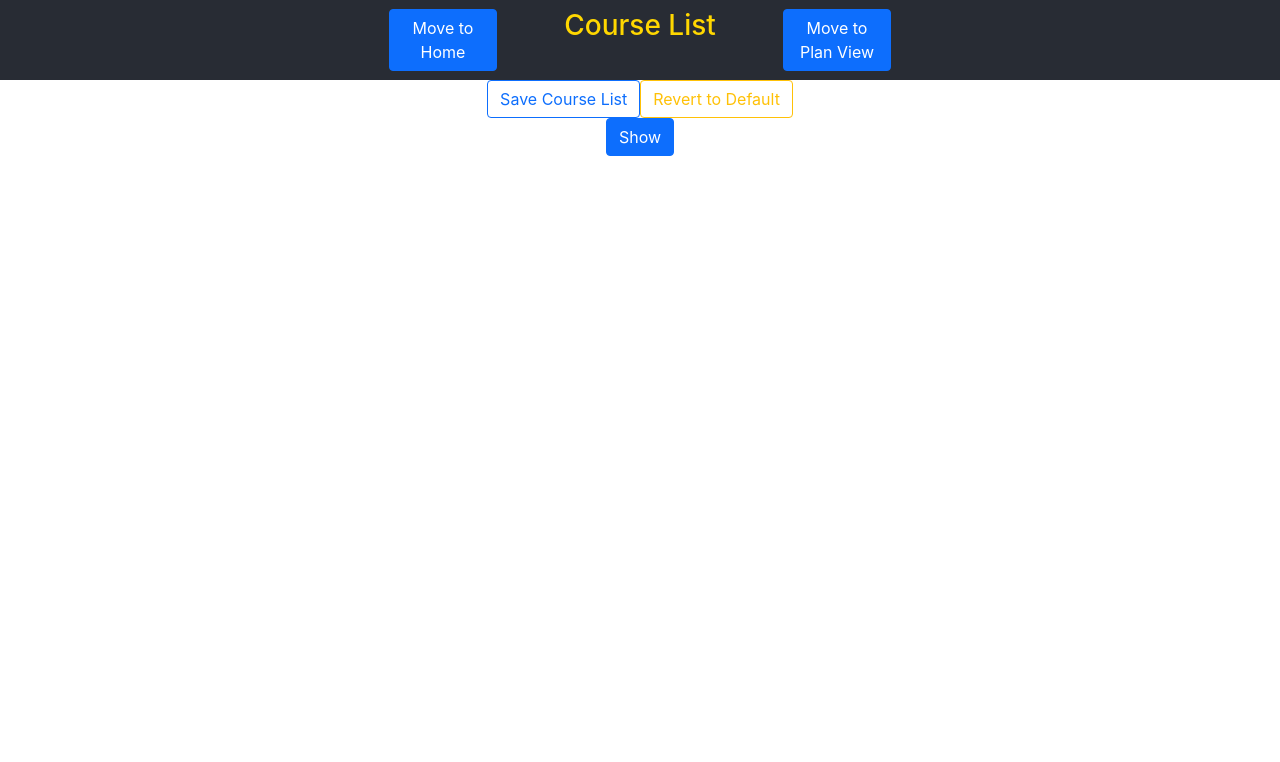
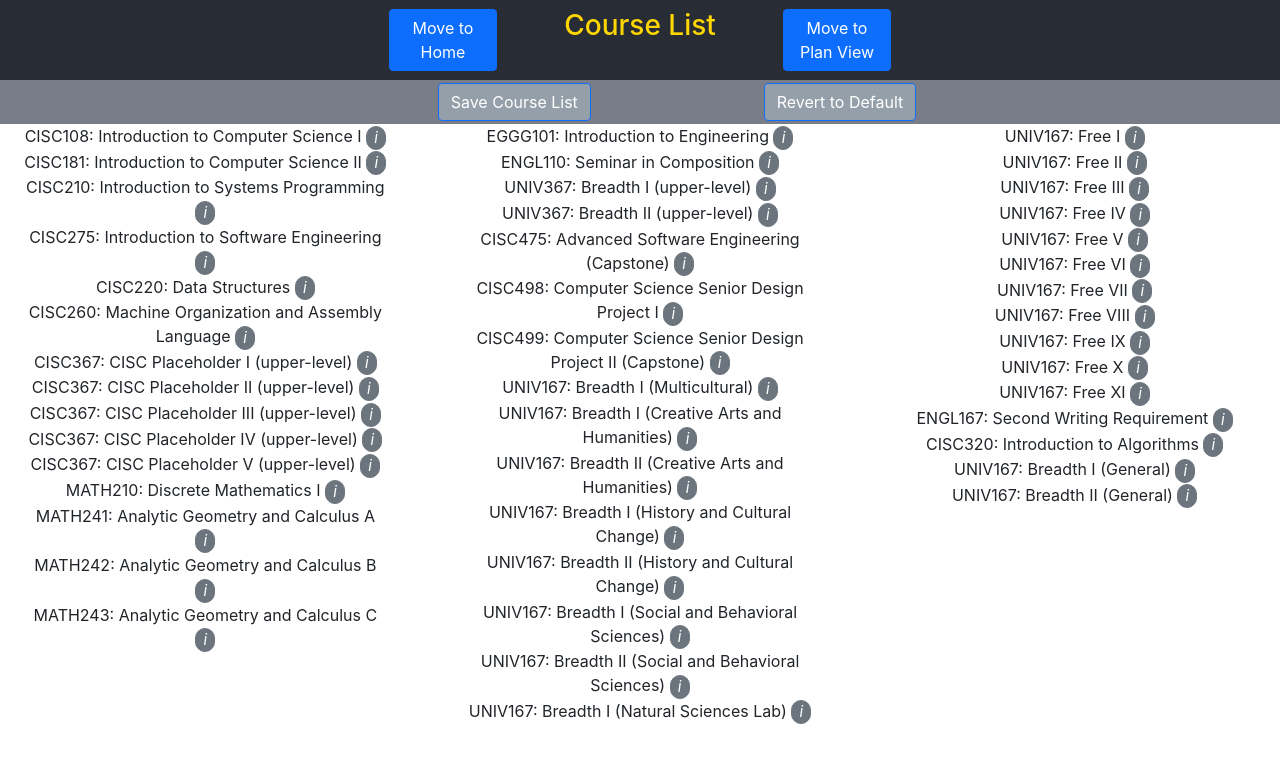
Before and after one commit to UD-CISC275-S22/cis-scheduler-team-15, a React (Create React App) app: page / in a window 1280 px wide. Both pictures are taken after a click on the button "Move to Course List". Shown: the top 762 px of the page. Built offline with nearby package versions, Linux system fonts and the light colour scheme.

Commit message:
Removed show/hide for course list, improved degree plans view, and added dropdown for concentrations

```diff
--- a/src/Components/course_list.tsx
+++ b/src/Components/course_list.tsx
@@ -1,7 +1,5 @@
 import React from "react";
-import { useState } from "react";
 import { Course } from "../Interfaces/course";
-import { Button } from "react-bootstrap";
 import { CourseListView } from "./course_list_view";
 import { Row, Col } from "react-bootstrap";
 
@@ -12,16 +10,11 @@ export function CourseList({
     courses: Course[];
     editCourses: (courseID: number, editedCourse: Course) => void;
 }): JSX.Element {
-    const [visible, setVisible] = useState<boolean>(false);
     //the state for courses is now an input because app.tsx needs to pass it to degree plans
     const length = courses.length;
 
     return (
         <div>
-            <Button onClick={() => setVisible(!visible)}>
-                {visible ? "Hide" : "Show"}
-            </Button>
-            {visible && (
             <Row>
                 <Col>
                     {courses
@@ -43,8 +36,7 @@ export function CourseList({
                     {courses
                         .filter(
                             (course: Course, index: number) =>
-                                    index >= length / 3 &&
-                                    index < (2 * length) / 3
+                                index >= length / 3 && index < (2 * length) / 3
                         )
                         .map((course: Course) => (
                             <div key={course.courseID}>
@@ -73,7 +65,6 @@ export function CourseList({
                         ))}
                 </Col>
             </Row>
-            )}
         </div>
     );
 }
--- a/src/Components/course_state.tsx
+++ b/src/Components/course_state.tsx
@@ -6,21 +6,35 @@ import AllCourses from "../Data/course_list.json";
 import { useState } from "react";
 import React from "react";
 import "../App.css";
-import { Button, Stack, Row, Col } from "react-bootstrap";
+import { Button, Stack, Row, Col, Form } from "react-bootstrap";
 
 const COURSES = AllCourses.map((course): Course => ({ ...course }));
+const CONCENTRATONS = [
+    "General (BA)",
+    "Artific Intelligence and Robotics (BS)",
+    "Bioinformtics (BS)",
+    "Cybersecurity (BS)",
+    "Data Science (BS)",
+    "High Performance Computing (BS)",
+    "Systems and Networks (BS)",
+    "Theory and Computation (BS)"
+];
 const saveCoursesKey = "COURSE-DATA";
+let courseInput = COURSES;
+
+const previousData = localStorage.getItem(saveCoursesKey);
+if (previousData !== null) {
+    courseInput = JSON.parse(previousData);
+}
 
 export function CourseState(): JSX.Element {
-    let courseInput = COURSES;
-    const previousData = localStorage.getItem(saveCoursesKey);
-    if (previousData !== null) {
-        courseInput = JSON.parse(previousData);
-    }
     const [courses, setCourses] = useState<Course[]>(courseInput); //had to move this state from course_list to here because DegreePlans needs it
     const [home, setHome] = useState<boolean>(true);
     const [planView, setPlanView] = useState<boolean>(false);
     const [courseView, setCourseView] = useState<boolean>(false);
+    const [concentration, setConcentration] = useState<string>(
+        CONCENTRATONS[0]
+    );
 
     function editCourses(courseID: number, editedCourse: Course) {
         setCourses(
@@ -54,6 +68,10 @@ export function CourseState(): JSX.Element {
         setHome(false);
         setPlanView(false);
         setCourseView(true);
+    }
+
+    function updateConcentration(event: React.ChangeEvent<HTMLSelectElement>) {
+        setConcentration(event.target.value);
     }
 
     return (
@@ -117,7 +135,18 @@ export function CourseState(): JSX.Element {
                             </Button>
                         </Col>
                         <Col>
-                            <Button>Implement Dropdown</Button>
+                            <Form.Group controlId="concentration">
+                                <Form.Select
+                                    value={concentration}
+                                    onChange={updateConcentration}
+                                >
+                                    {CONCENTRATONS.map((conc: string) => (
+                                        <option key={conc} value={conc}>
+                                            {conc}
+                                        </option>
+                                    ))}
+                                </Form.Select>
+                            </Form.Group>
                         </Col>
                         <Col>
                             <Button onClick={moveCourseView}>
@@ -203,26 +232,22 @@ export function CourseState(): JSX.Element {
                             </Col>
                         </Row>
                     </div>
-                    <Row>
-                        <div>
-                            <span>
-                                <Button
-                                    onClick={saveData}
-                                    variant="outline-primary"
-                                >
+
+                    <div className="App-special2">
+                        <Row className="justify-content-center">
+                            <Col xs={2}></Col>
+                            <Col xs={3}>
+                                <Button onClick={saveData}>
                                     Save Course List
                                 </Button>
-                            </span>
-                            <span>
-                                <Button
-                                    onClick={revert}
-                                    variant="outline-warning"
-                                >
+                            </Col>
+                            <Col xs={3}>
+                                <Button onClick={revert}>
                                     Revert to Default
                                 </Button>
-                            </span>
-                        </div>
-                    </Row>
+                            </Col>
+                        </Row>
+                    </div>
                     <Row>
                         <CourseList
                             courses={courses}
--- a/src/Components/degree_plans.tsx
+++ b/src/Components/degree_plans.tsx
@@ -8,15 +8,15 @@ import { Semester } from "../Interfaces/semester";
 
 const DEGREEPLANSTART = PlanData.map((degree): Degree => ({ ...degree }));
 const saveDegreesKey = "DEGREE-DATA";
+let degreeInput = DEGREEPLANSTART;
+
+const previousData = localStorage.getItem(saveDegreesKey);
+
+if (previousData !== null) {
+    degreeInput = JSON.parse(previousData);
+}
 
 export function DegreePlans({ courses }: { courses: Course[] }): JSX.Element {
-    let degreeInput = DEGREEPLANSTART;
-    const previousData = localStorage.getItem(saveDegreesKey);
-
-    if (previousData !== null) {
-        degreeInput = JSON.parse(previousData);
-    }
-
     const [degreePlans, setDegreePlans] = useState<Degree[]>(degreeInput);
     const [currentDegreePlanID, setCurrentDegreePlanID] = useState<number>(0);
     const [addingFile, setAddingFile] = useState<boolean>(false);
```
Lines whose indentation alone changed are shown as unchanged.
